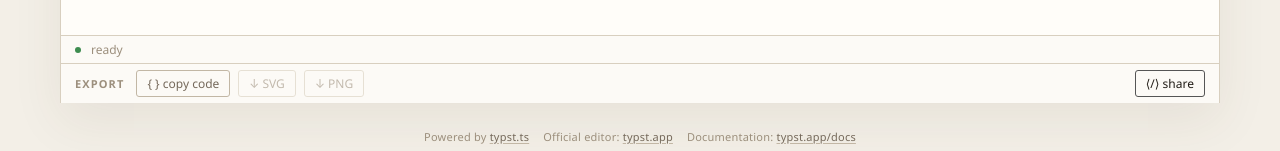
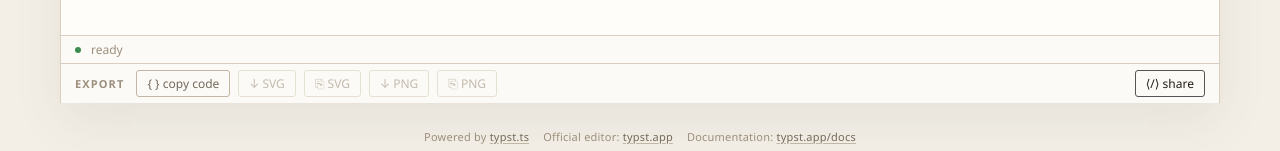
Before and after one commit to Vertsineu/typstation, a React (Vite) app: page / in a window 1280 px wide. Shown: the part 755-906 px from the top of the page. Built offline with nearby package versions, Linux system fonts and the light colour scheme.

Commit message:
feat(export): support copy to clipboard

```diff
--- a/src/components/ExportPanel/ExportPanel.tsx
+++ b/src/components/ExportPanel/ExportPanel.tsx
@@ -1,11 +1,13 @@
 import { useState } from 'react'
-import { exportPng, exportSvg } from '../../lib/export'
+import { exportPng, exportSvg, copySvgToClipboard, copyPngToClipboard } from '../../lib/export'
 import { useEditorStore } from '../../store/editor'
 
 export function ExportPanel() {
   const { code, svg, error, fontSize, mathMode } = useEditorStore()
   const [copied, setCopied] = useState(false)
   const [shared, setShared] = useState(false)
+  const [copiedSvg, setCopiedSvg] = useState(false)
+  const [copiedPng, setCopiedPng] = useState(false)
   const hasCode = code.trim().length > 0
   const canExport = hasCode && svg.length > 0 && !error
   const exportOptions = {
@@ -18,6 +20,18 @@ export function ExportPanel() {
     await navigator.clipboard.writeText(code)
     setCopied(true)
     setTimeout(() => setCopied(false), 1500)
+  }
+
+  const handleCopySvg = async () => {
+    await copySvgToClipboard(exportOptions)
+    setCopiedSvg(true)
+    setTimeout(() => setCopiedSvg(false), 1500)
+  }
+
+  const handleCopyPng = async () => {
+    await copyPngToClipboard(exportOptions, 3)
+    setCopiedPng(true)
+    setTimeout(() => setCopiedPng(false), 1500)
   }
 
   const handleShare = () => {
@@ -51,11 +65,31 @@ export function ExportPanel() {
       <button
         type="button"
         className="exp-btn"
+        title={canExport ? 'Copy SVG to clipboard' : 'Enter a formula to export'}
+        onClick={handleCopySvg}
+        disabled={!canExport}
+      >
+        {copiedSvg ? '✓ SVG copied' : '⎘ SVG'}
+      </button>
+
+      <button
+        type="button"
+        className="exp-btn"
         title={canExport ? 'Download PNG (3×)' : 'Enter a formula to export'}
         onClick={() => exportPng(exportOptions, 3)}
         disabled={!canExport}
       >
         ↓ PNG
+      </button>
+
+      <button
+        type="button"
+        className="exp-btn"
+        title={canExport ? 'Copy PNG to clipboard' : 'Enter a formula to export'}
+        onClick={handleCopyPng}
+        disabled={!canExport}
+      >
+        {copiedPng ? '✓ PNG copied' : '⎘ PNG'}
       </button>
 
       <div className="flex-spacer" />
--- a/src/lib/export/index.ts
+++ b/src/lib/export/index.ts
@@ -48,53 +48,63 @@ function buildExportDocument(options: FormulaExportOptions): string {
   )
 }
 
-export async function exportSvg(options: FormulaExportOptions): Promise<void> {
-  if (!options.code.trim()) return
-
+async function renderSvgBlob(options: FormulaExportOptions): Promise<Blob> {
   const svg = await getExportSnippet().svg({
     mainContent: buildExportDocument(options),
   })
-
-  const blob = new Blob(
+  return new Blob(
     ['<?xml version="1.0" encoding="utf-8"?>\n' + svg],
     { type: 'image/svg+xml' },
   )
-
-  download(blob, `formula_${timestamp()}.svg`)
 }
 
-export async function exportPng(
-  options: FormulaExportOptions,
-  scale = 3,
-): Promise<void> {
-  if (!options.code.trim()) return
-
+async function renderPngBlob(options: FormulaExportOptions, scale: number): Promise<Blob> {
   const container = createExportContainer()
-
   try {
     await getExportSnippet().canvas(container, {
       mainContent: buildExportDocument(options),
       pixelPerPt: scale,
       backgroundColor: '#ffffff',
     })
-
     const canvas = container.querySelector('canvas')
     if (!(canvas instanceof HTMLCanvasElement)) {
       throw new Error('Typst canvas export did not produce a canvas element')
     }
-
     const blob = await new Promise<Blob | null>((resolve) => {
       canvas.toBlob(resolve, 'image/png')
     })
-
-    if (!blob) {
-      throw new Error('Canvas export did not produce a PNG blob')
-    }
-
-    download(blob, `formula_${timestamp()}.png`)
+    if (!blob) throw new Error('Canvas export did not produce a PNG blob')
+    return blob
   } finally {
     container.remove()
   }
+}
+
+export async function exportSvg(options: FormulaExportOptions): Promise<void> {
+  if (!options.code.trim()) return
+  download(await renderSvgBlob(options), `formula_${timestamp()}.svg`)
+}
+
+export async function exportPng(options: FormulaExportOptions, scale = 3): Promise<void> {
+  if (!options.code.trim()) return
+  download(await renderPngBlob(options, scale), `formula_${timestamp()}.png`)
+}
+
+export async function copySvgToClipboard(options: FormulaExportOptions): Promise<void> {
+  if (!options.code.trim()) return
+  const blob = await renderSvgBlob(options)
+  try {
+    await navigator.clipboard.write([new ClipboardItem({ 'image/svg+xml': blob })])
+  } catch {
+    // Fallback: write SVG source as plain text (Firefox / older browsers)
+    await navigator.clipboard.writeText(await blob.text())
+  }
+}
+
+export async function copyPngToClipboard(options: FormulaExportOptions, scale = 3): Promise<void> {
+  if (!options.code.trim()) return
+  const blob = await renderPngBlob(options, scale)
+  await navigator.clipboard.write([new ClipboardItem({ 'image/png': blob })])
 }
 
 function createExportContainer(): HTMLDivElement {
```
